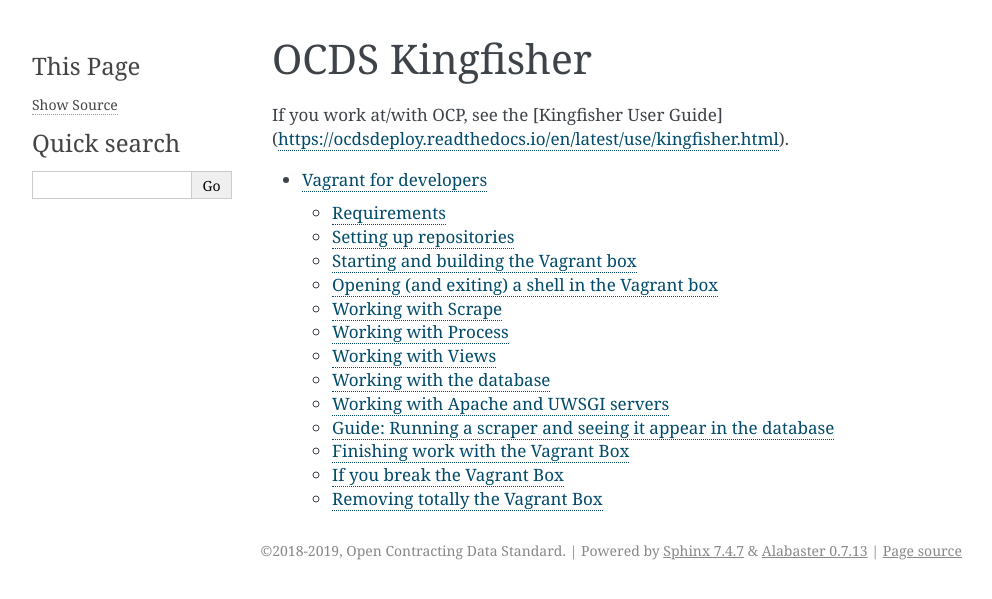
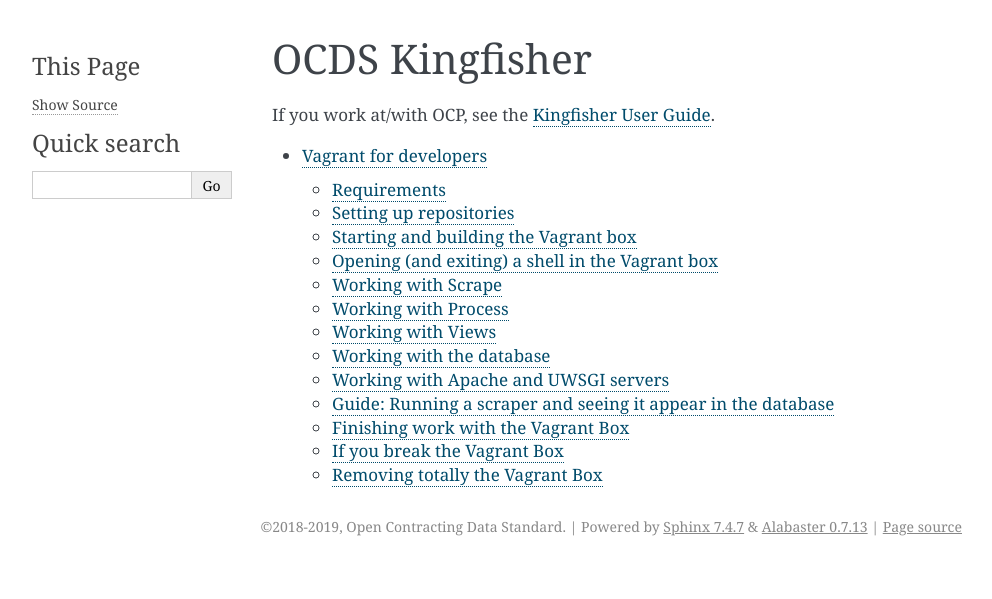
Before and after one commit to open-contracting-archive/kingfisher-vagrant, a Sphinx documentation site: the page built from docs/index.rst, in a window 1280 px wide. Shown: the top 599 px of the page, without its empty margins (148-1140 px from the left). Built offline with Sphinx 7.4.7, drawn with Linux system fonts in a browser that asks for light colours.

Commit message:
Fix RST syntax

```diff
--- a/docs/index.rst
+++ b/docs/index.rst
@@ -1,7 +1,7 @@
 OCDS Kingfisher
 ===============
 
-If you work at/with OCP, see the [Kingfisher User Guide](https://ocdsdeploy.readthedocs.io/en/latest/use/kingfisher.html).
+If you work at/with OCP, see the `Kingfisher User Guide <https://ocdsdeploy.readthedocs.io/en/latest/use/kingfisher.html>`__.
 
 .. toctree::
 
```
